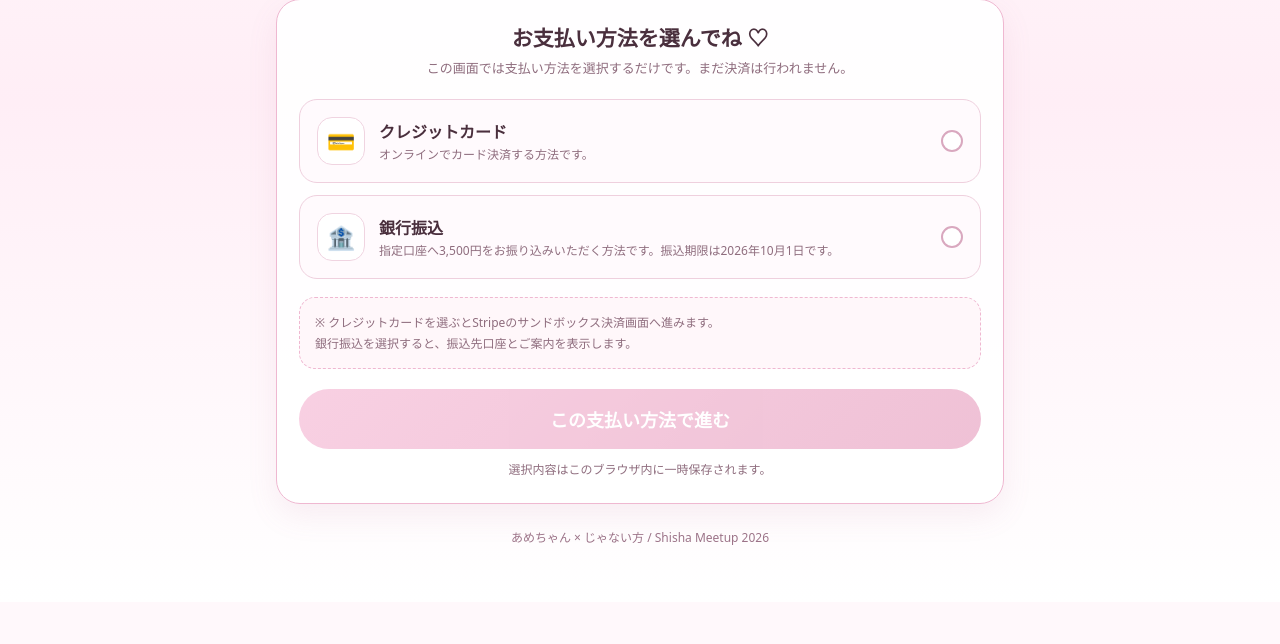
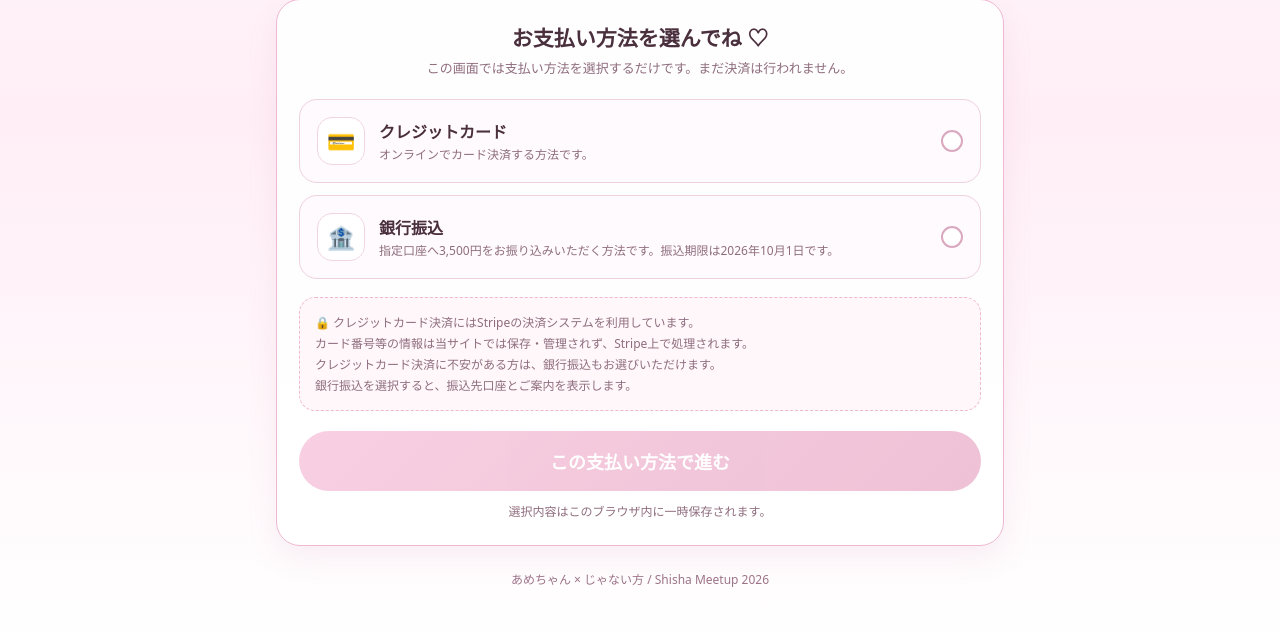
Before and after one commit to k2chanxmx-cloud/shisha-offkai, a Flask app: page /payment in a window 1280 px wide. Shown: the part 259-903 px from the top of the page. Before the commit the page ends 804 px from the top, so only its background shows below. Run offline with Flask 3, Linux system fonts and the light colour scheme.

Commit message:
Add files via upload

```diff
--- a/templates/payment.html
+++ b/templates/payment.html
@@ -128,7 +128,9 @@
     </div>
 
     <div class="note">
-      ※ クレジットカードを選ぶとStripeのサンドボックス決済画面へ進みます。<br>
+      🔒 クレジットカード決済にはStripeの決済システムを利用しています。<br>
+      カード番号等の情報は当サイトでは保存・管理されず、Stripe上で処理されます。<br>
+      クレジットカード決済に不安がある方は、銀行振込もお選びいただけます。<br>
       銀行振込を選択すると、振込先口座とご案内を表示します。
     </div>
 
```
